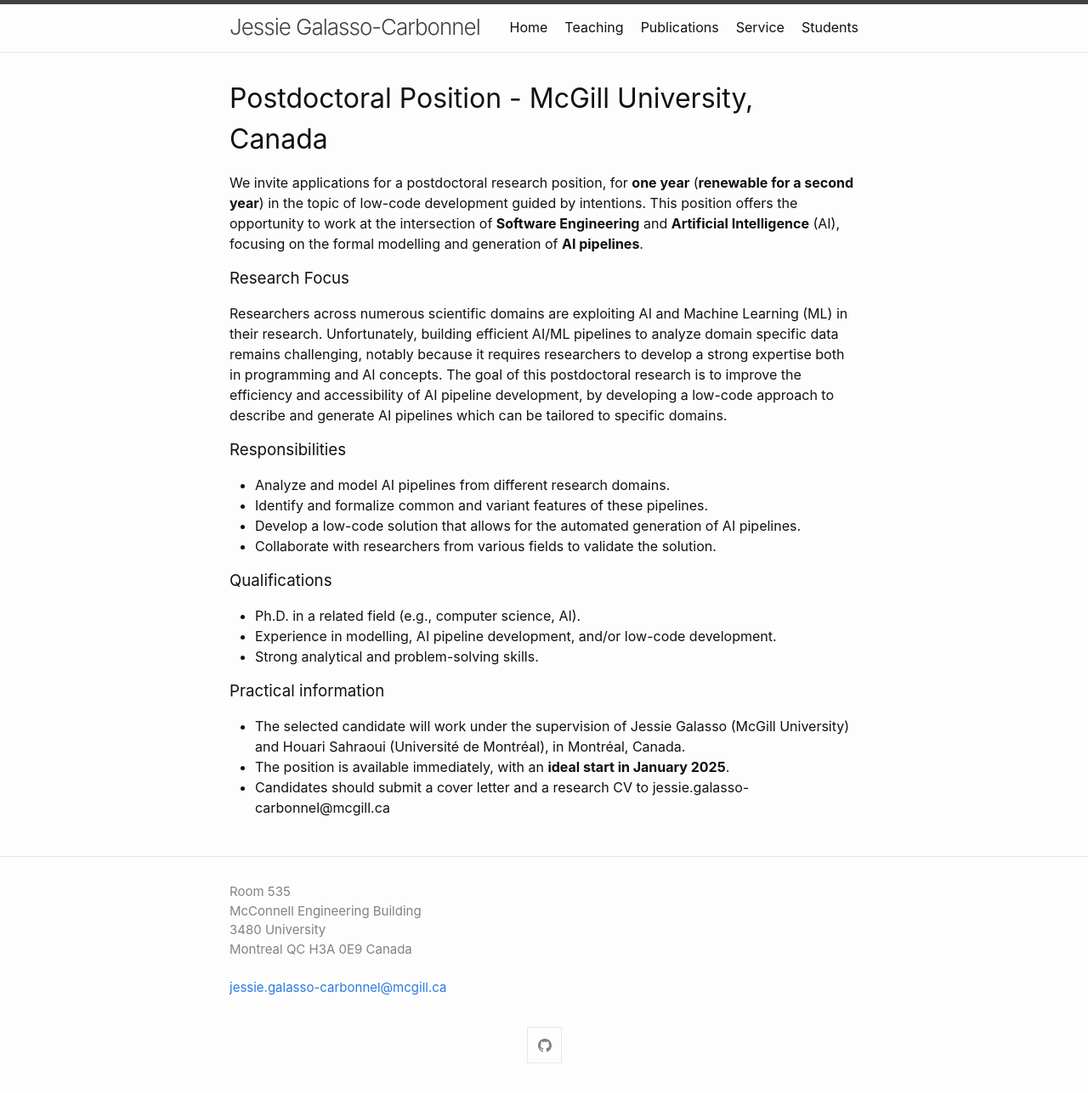
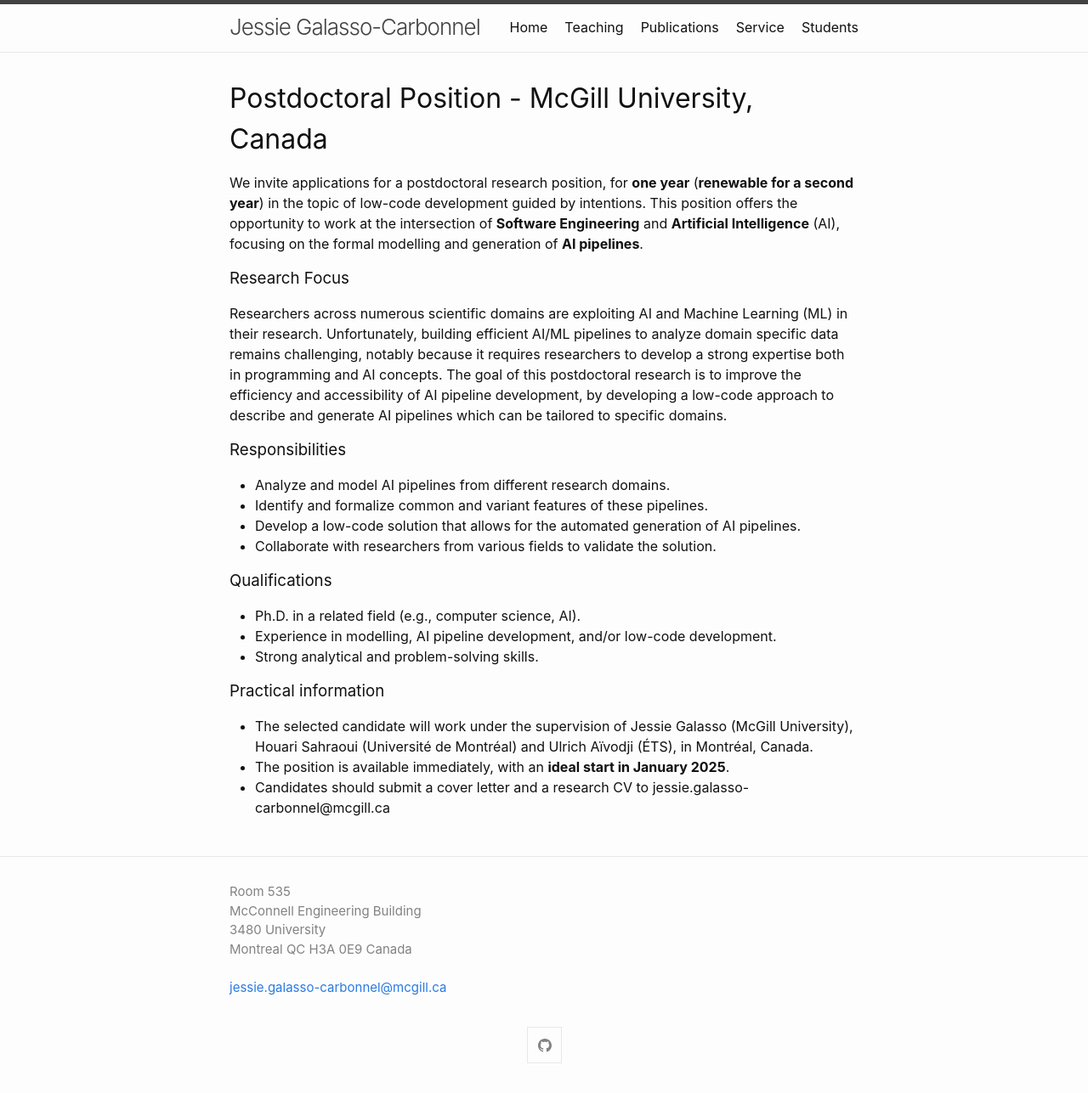
Before and after one commit to jgalasso/jgalasso.github.io, a Jekyll site: the page built from postdoc2025.md, in a window 1280 px wide. Shown: the whole page at 85% size. Built offline with Jekyll 4.4.1, drawn with Linux system fonts in a browser that asks for light colours.

Commit message:
Update postdoc2025.md

```diff
--- a/postdoc2025.md
+++ b/postdoc2025.md
@@ -24,6 +24,6 @@ The goal of this postdoctoral research is to improve the efficiency and accessib
 - Strong analytical and problem-solving skills.
 
 ### Practical information
-- The selected candidate will work under the supervision of Jessie Galasso (McGill University) and Houari Sahraoui (Université de Montréal), in Montréal, Canada.
+- The selected candidate will work under the supervision of Jessie Galasso (McGill University), Houari Sahraoui (Université de Montréal) and Ulrich Aïvodji (ÉTS), in Montréal, Canada.
 - The position is available immediately, with an **ideal start in January 2025**.
 - Candidates should submit a cover letter and a research CV to jessie.galasso-carbonnel@mcgill.ca
```
